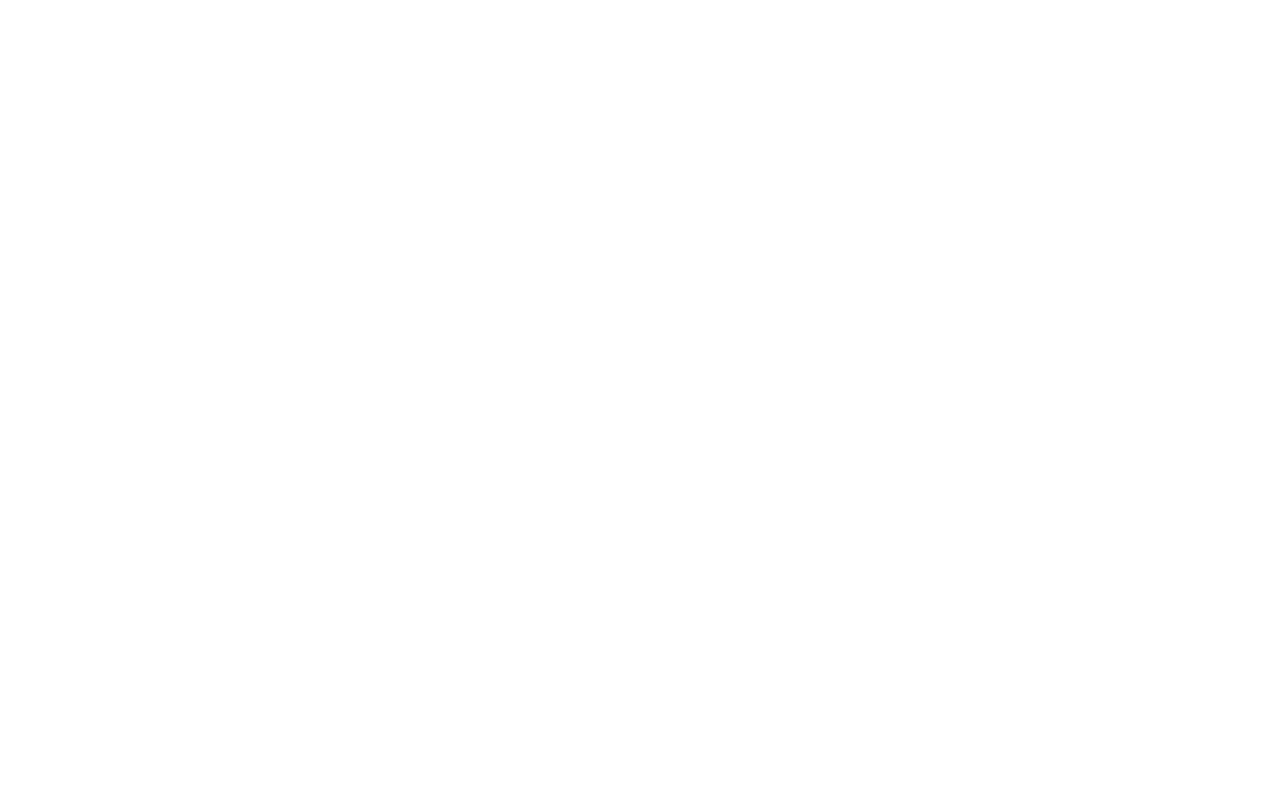
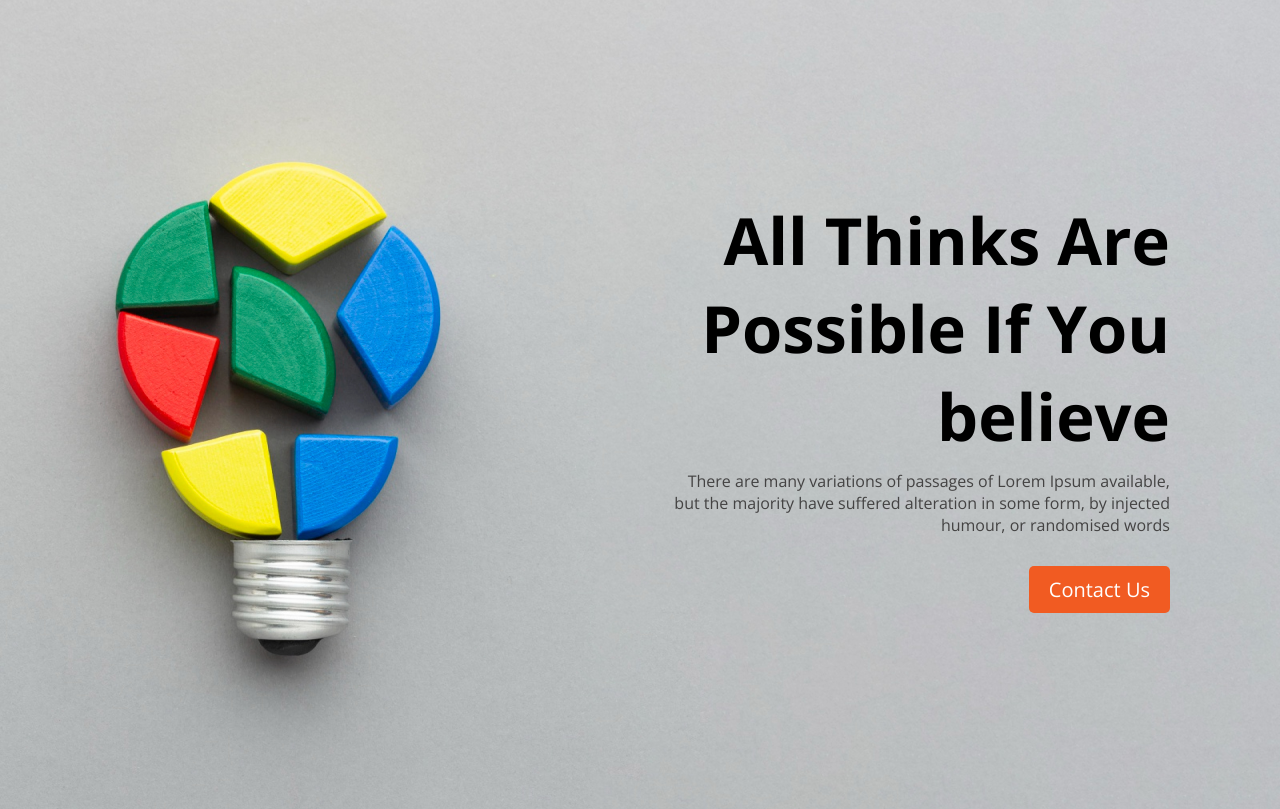
Before and after one commit to its-asif/demo-newMe, a plain HTML site: page index.html in a window 1280 px wide. Drawn offline with nearby package versions, Linux system fonts and the light colour scheme.

Commit message:
banner done

```diff
--- a/index.html
+++ b/index.html
@@ -4,8 +4,20 @@
     <meta charset="UTF-8">
     <meta name="viewport" content="width=device-width, initial-scale=1.0">
     <title>New Year New Me</title>
+    <link rel="stylesheet" href="style.css">
+    <link rel="preconnect" href="https://fonts.googleapis.com">
+    <link rel="preconnect" href="https://fonts.gstatic.com" crossorigin>
+    <link href="https://fonts.googleapis.com/css2?family=Open+Sans:wght@400;700;800&display=swap" rel="stylesheet">
 </head>
 <body>
-
+    <header>
+        <div class="contact">
+            <h1 class="contact-title">All Thinks Are Possible If You believe</h1>
+            <p class="contact-text">There are many variations of passages of Lorem Ipsum available, but the majority have suffered alteration in some form, by injected humour, or randomised words</p>
+            <button class="contact-btn primary-btn">Contact Us</button>
+        </div>
+    </header>
+    <main></main>
+    <footer></footer>
 </body>
 </html>
--- a/style.css
+++ b/style.css
@@ -0,0 +1,46 @@
+*{
+    margin: 0;
+    font-family: 'Open Sans', sans-serif;
+}
+header{
+    height: 809px;
+    max-width: 1600px;
+    background-image: url(images/banner/banner2.png);
+    /* background-size: 800px; */
+    background-repeat: none;
+    display: flex;
+    justify-content: right;
+}
+
+.primary-btn{
+    background-color: #F15B22;
+    padding: 10px 20px;
+    color: white;
+    border: 0;
+    border-radius: 5px;
+    font-size: 20px;
+}
+
+.contact{
+    max-width: 525px;
+    margin: auto 100px;
+    /* width: 30%; */
+    /* margin: auto 20% auto 50%; */
+}
+.contact-title{
+    margin: 10px;
+    font-size: 65px;
+    font-weight: 700;
+    text-align: right;
+}
+.contact-text{
+    color: #444343;
+    text-align: right;
+    margin: 10px;
+}
+.contact-btn{
+    display: block;
+    margin: 10px;
+    margin-top: 30px;
+    margin-left: auto;
+}
```
